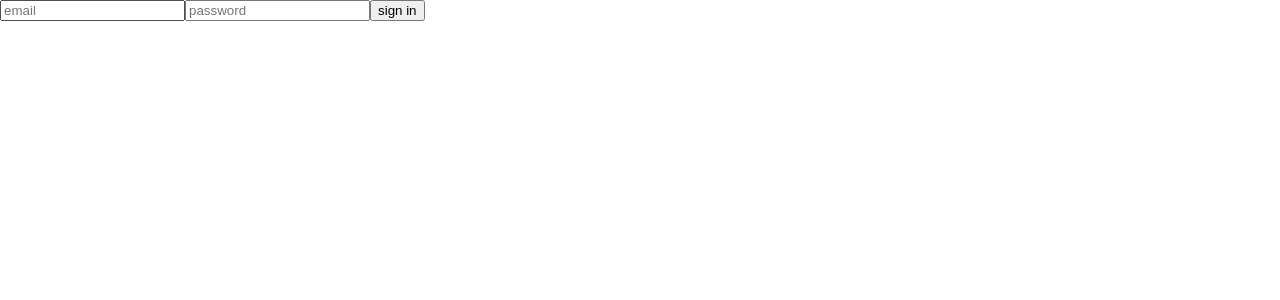
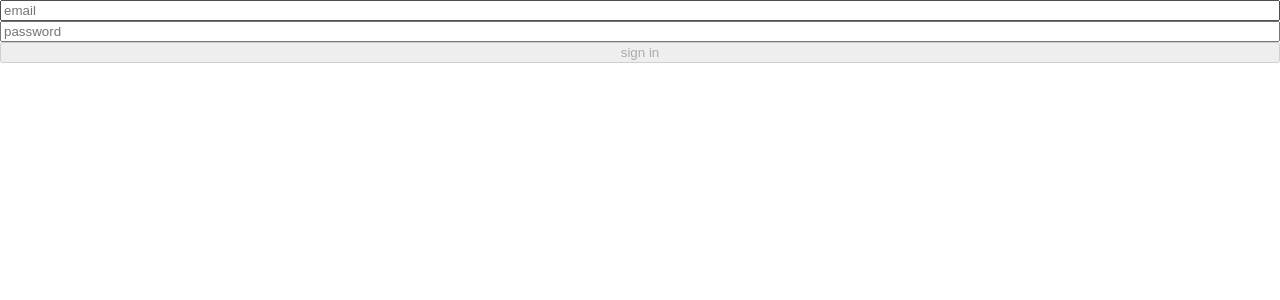
Before and after one commit to kimhw7/wanted-pre-onboarding-frontend, a React (Create React App) app: page /signin in a window 1280 px wide. Shown: the top 300 px of the page. Built offline with nearby package versions, Linux system fonts and the light colour scheme.

Commit message:
로그인 기능 구현

```diff
--- a/src/components/SigninForm.js
+++ b/src/components/SigninForm.js
@@ -1,15 +1,69 @@
 import styled from "styled-components";
+import { useNavigate } from "react-router-dom";
+import { useState, useEffect } from "react";
+import axios from "axios";
 
 const SigninForm = () => {
+  const navigate = useNavigate();
+  const [email, setEmail] = useState("");
+  const [password, setPassword] = useState("");
+  const [isButtonDisabled, setIsButtonDisabled] = useState(true);
+
+  const handleClickSignin = () => {
+    axios
+      .post(
+        "https://pre-onboarding-selection-task.shop/auth/signin",
+        {
+          email: email,
+          password: password,
+        },
+        {
+          headers: { "Content-Type": "application/json" },
+        }
+      )
+      .then((res) => {
+        localStorage.setItem("accessToken", res.data.access_token);
+        navigate("/todo");
+      })
+      .catch((err) => {
+        alert(`로그인에 실패했습니다. ${err.response.status} error`);
+      });
+  };
+
+  // 유효성 검사
+  useEffect(() => {
+    if (email.includes("@") && password.length >= 8) {
+      setIsButtonDisabled(false);
+    }
+  }, [email, password]);
   return (
     <FormWrapper>
-      <input type="text" placeholder="email" />
-      <input type="password" placeholder="password" />
-      <button>sign in</button>
+      <input
+        type="text"
+        placeholder="email"
+        onChange={(e) => setEmail(e.target.value)}
+        data-testid="email-input"
+      />
+      <input
+        type="password"
+        placeholder="password"
+        onChange={(e) => setPassword(e.target.value)}
+        data-testid="password-input"
+      />
+      <button
+        onClick={handleClickSignin}
+        disabled={isButtonDisabled}
+        data-testid="signin-button"
+      >
+        sign in
+      </button>
     </FormWrapper>
   );
 };
 
-const FormWrapper = styled.section``;
+const FormWrapper = styled.section`
+  display: flex;
+  flex-direction: column;
+`;
 
 export default SigninForm;
--- a/src/components/SignupForm.js
+++ b/src/components/SignupForm.js
@@ -10,7 +10,6 @@ const SignupForm = () => {
   const [isButtonDisabled, setIsButtonDisabled] = useState(true);
 
   const handleClickSignup = () => {
-    try {
     axios
       .post(
         "https://pre-onboarding-selection-task.shop/auth/signup",
@@ -22,10 +21,10 @@ const SignupForm = () => {
           headers: { "Content-Type": "application/json" },
         }
       )
-        .then(() => navigate("/signin"));
-    } catch (err) {
-      alert("회원가입에 실패했습니다.");
-    }
+      .then(() => navigate("/signin"))
+      .catch((err) => {
+        alert(`회원가입에 실패했습니다. ${err.response.status} error`);
+      });
   };
 
   // 유효성 검사
```
Lines whose indentation alone changed are shown as unchanged.
